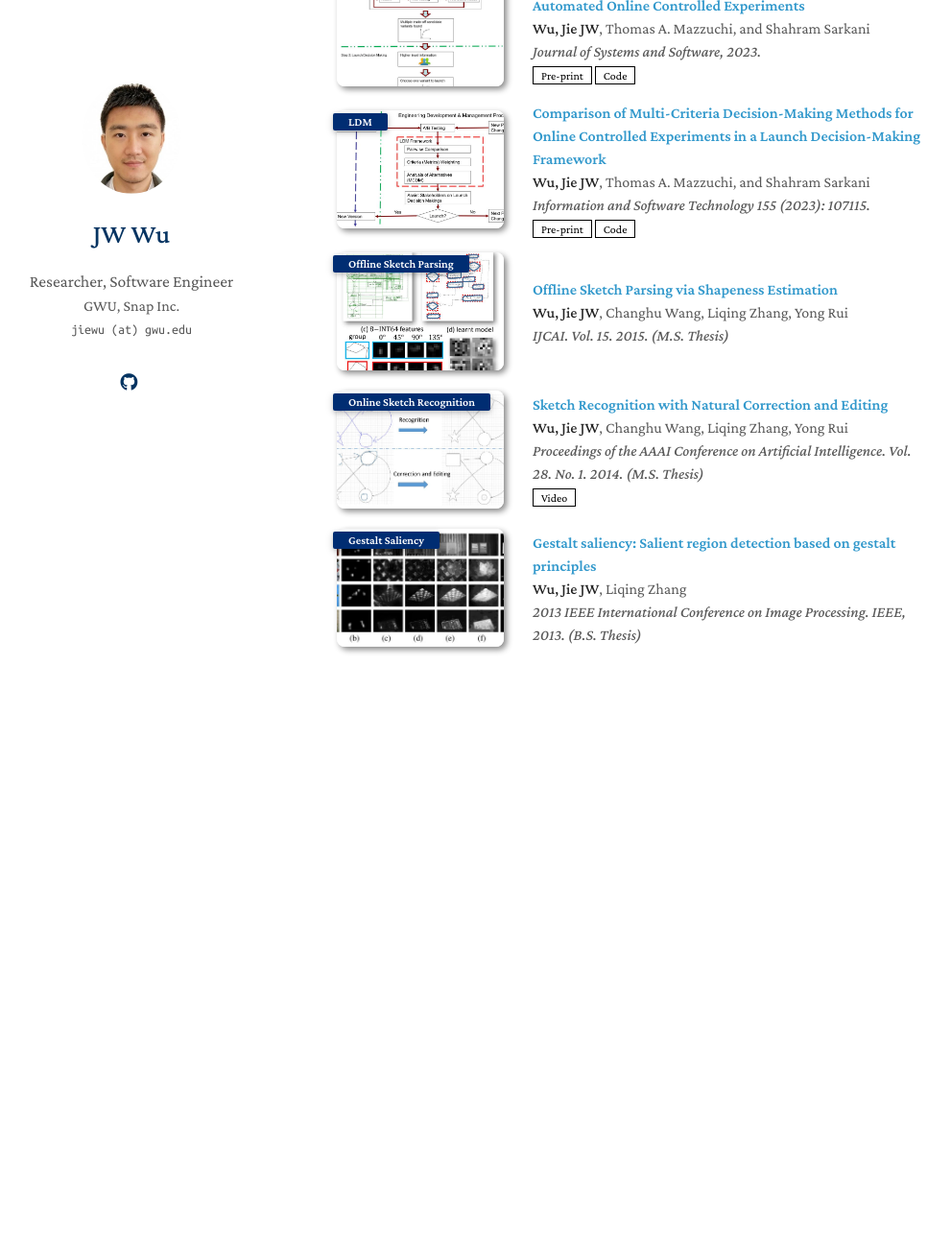
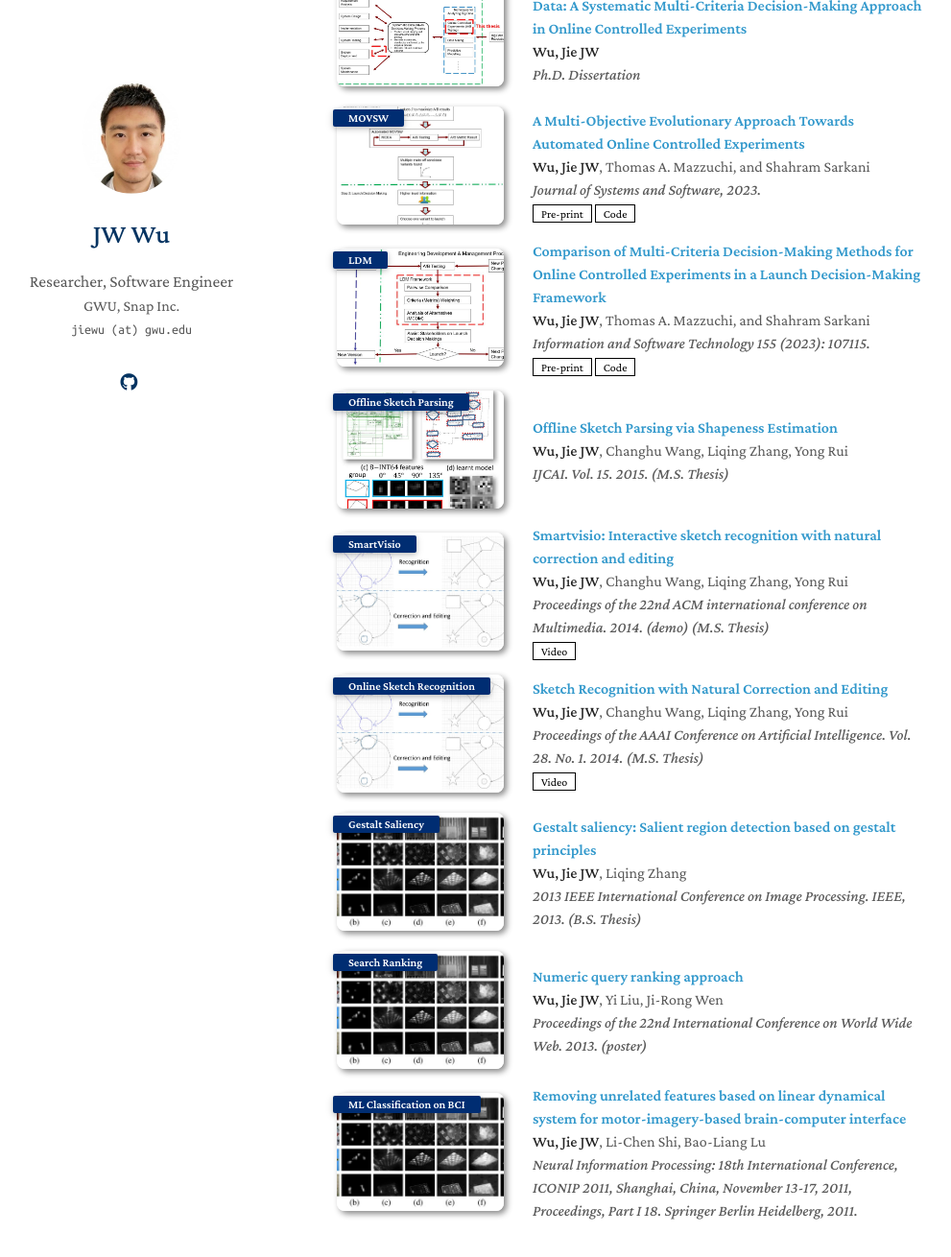
Before and after one commit to yaoyao-liu/minimal-light, a Jekyll site: the page built from index.md, in a window 1280 px wide and 1400 px high, scrolled down 1218 px. Shown: the top 1310 px of the window at 96% size, without its empty margins (139-1130 px from the left). Built offline with Jekyll 4.4.1, drawn with Linux system fonts in a browser that asks for light colours; nearby versions of some CDN libraries; a style sheet for code colours, icons or effects is not loaded; our own code applies the rules of GitHub Pages for plain Markdown files; before the commit the page ends 2026 px from its top, so only the background shows below that; some of the changed text lies outside the part shown.

Commit message:
Update publications.md

```diff
--- a/_includes/publications.md
+++ b/_includes/publications.md
@@ -3,6 +3,19 @@
 <div class="publications">
 <ol class="bibliography">
 
+<li>
+<div class="pub-row">
+  <div class="col-sm-3 abbr" style="position: relative;padding-right: 15px;padding-left: 15px;">
+    <img src="assets/img/llm_communication.JPG" class="teaser img-fluid z-depth-1">
+    <abbr class="badge">LLM Communication</abbr>
+  </div>
+  <div class="col-sm-9" style="position: relative;padding-right: 15px;padding-left: 20px;">
+    <div class="title"><a href="https://arxiv.org/pdf/2308.13507.pdf">Does Asking Clarifying Questions Increases Confidence in Generated Code? On the Communication Skills of Large Language Models </a> </div>
+    <div class="author"><strong>Wu, Jie JW</strong></div>
+    <div class="periodical"><em>Arxiv. (Under Review)</em></div>
+  </div>
+</div>
+</li>
 
 <li>
 <div class="pub-row">
@@ -13,7 +26,7 @@
   <div class="col-sm-9" style="position: relative;padding-right: 15px;padding-left: 20px;">
     <div class="title"><a href="https://arxiv.org/pdf/2308.05381.pdf">Application of Systems Engineering Process in ML-Enabled Systems</a> </div>
     <div class="author"><strong>Wu, Jie JW</strong></div>
-    <div class="periodical"><em>Arxiv</em></div>
+    <div class="periodical"><em>Arxiv. (Under Review)</em></div>
   </div>
 </div>
 </li>
@@ -88,6 +101,24 @@
 <div class="pub-row">
   <div class="col-sm-3 abbr" style="position: relative;padding-right: 15px;padding-left: 15px;">
     <img src="assets/img/online_sketch.JPG" class="teaser img-fluid z-depth-1">
+    <abbr class="badge">SmartVisio</abbr>
+  </div>
+  <div class="col-sm-9" style="position: relative;padding-right: 15px;padding-left: 20px;">
+    <div class="title"><a href="https://dl.acm.org/doi/abs/10.1145/2647868.2654864?casa_token=lyEKrPVNz8IAAAAA:h6Nlo2TP0QQ0flP_PJS4JPhw_N33pL52h8ccaLZTi_wmLCSPqsrY87iJN-K4oMOIR2dGDl8GFnF6">Smartvisio: Interactive sketch recognition with natural correction and editing
+</a></div>
+    <div class="author"><strong>Wu, Jie JW</strong>, Changhu Wang, Liqing Zhang, Yong Rui</div>
+    <div class="periodical"><em>Proceedings of the 22nd ACM international conference on Multimedia. 2014. (demo) (M.S. Thesis)</em></div>
+    <div class="links">
+      <a href="https://www.dropbox.com/home?preview=SmartVisio.mp4" class="btn btn-sm z-depth-0" role="button" target="_blank" style="font-size:12px;">Video</a>
+    </div>
+  </div>
+</div>
+</li>
+
+<li>
+<div class="pub-row">
+  <div class="col-sm-3 abbr" style="position: relative;padding-right: 15px;padding-left: 15px;">
+    <img src="assets/img/online_sketch.JPG" class="teaser img-fluid z-depth-1">
     <abbr class="badge">Online Sketch Recognition</abbr>
   </div>
   <div class="col-sm-9" style="position: relative;padding-right: 15px;padding-left: 20px;">
@@ -101,7 +132,6 @@
   </div>
 </div>
 </li>
-
 
 <li>
 <div class="pub-row">
@@ -117,6 +147,34 @@
 </div>
 </li>
 
+<li>
+<div class="pub-row">
+  <div class="col-sm-3 abbr" style="position: relative;padding-right: 15px;padding-left: 15px;">
+    <img src="assets/img/gestalt.JPG" class="teaser img-fluid z-depth-1">
+    <abbr class="badge">Search Ranking</abbr>
+  </div>
+  <div class="col-sm-9" style="position: relative;padding-right: 15px;padding-left: 20px;">
+    <div class="title"><a href="https://dl.acm.org/doi/abs/10.1145/2487788.2487906">Numeric query ranking approach</a></div>
+    <div class="author"><strong>Wu, Jie JW</strong>, Yi Liu, Ji-Rong Wen</div>
+    <div class="periodical"><em>Proceedings of the 22nd International Conference on World Wide Web. 2013. (poster) </em></div>
+  </div>
+</div>
+</li>
+
+<li>
+<div class="pub-row">
+  <div class="col-sm-3 abbr" style="position: relative;padding-right: 15px;padding-left: 15px;">
+    <img src="assets/img/gestalt.JPG" class="teaser img-fluid z-depth-1">
+    <abbr class="badge">ML Classification on BCI</abbr>
+  </div>
+  <div class="col-sm-9" style="position: relative;padding-right: 15px;padding-left: 20px;">
+    <div class="title"><a href="https://link.springer.com/chapter/10.1007/978-3-642-24955-6_84">Removing unrelated features based on linear dynamical system for motor-imagery-based brain-computer interface</a></div>
+    <div class="author"><strong>Wu, Jie JW</strong>, Li-Chen Shi, Bao-Liang Lu</div>
+    <div class="periodical"><em>Neural Information Processing: 18th International Conference, ICONIP 2011, Shanghai, China, November 13-17, 2011, Proceedings, Part I 18. Springer Berlin Heidelberg, 2011. </em></div>
+  </div>
+</div>
+</li>
+
 <br>
 
 </ol>
```
